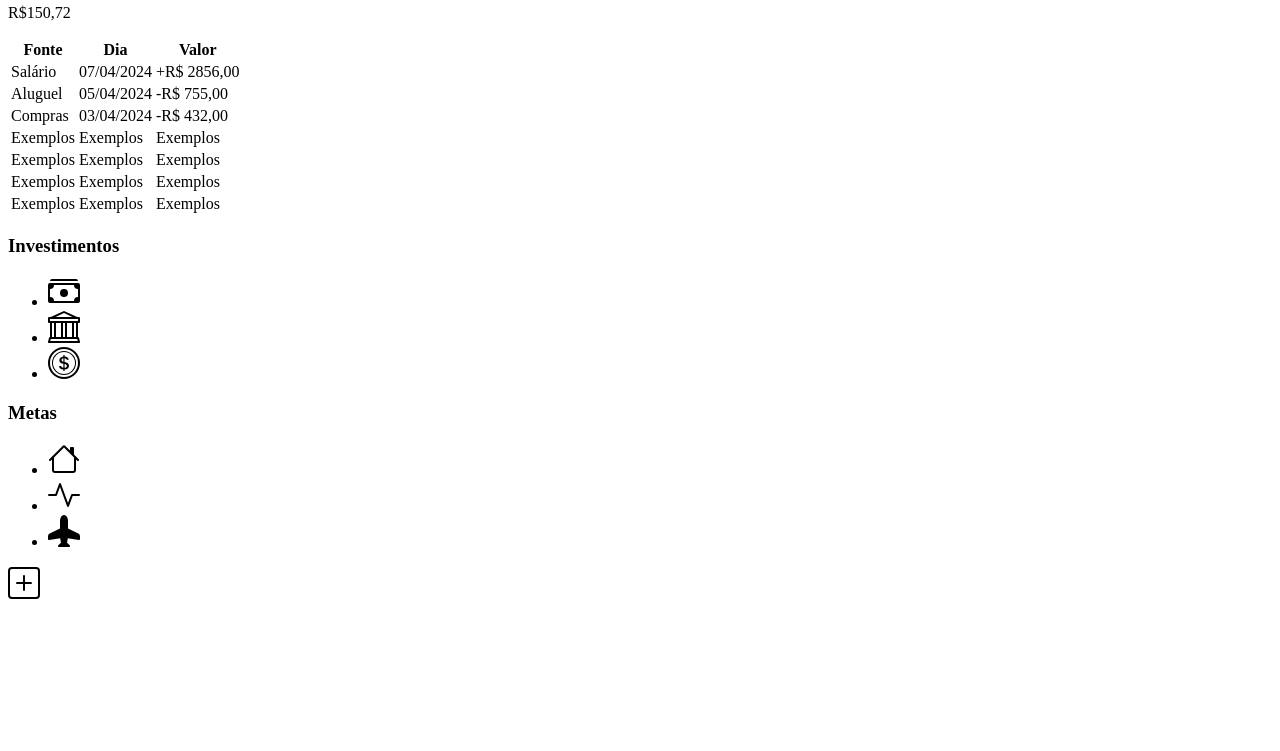
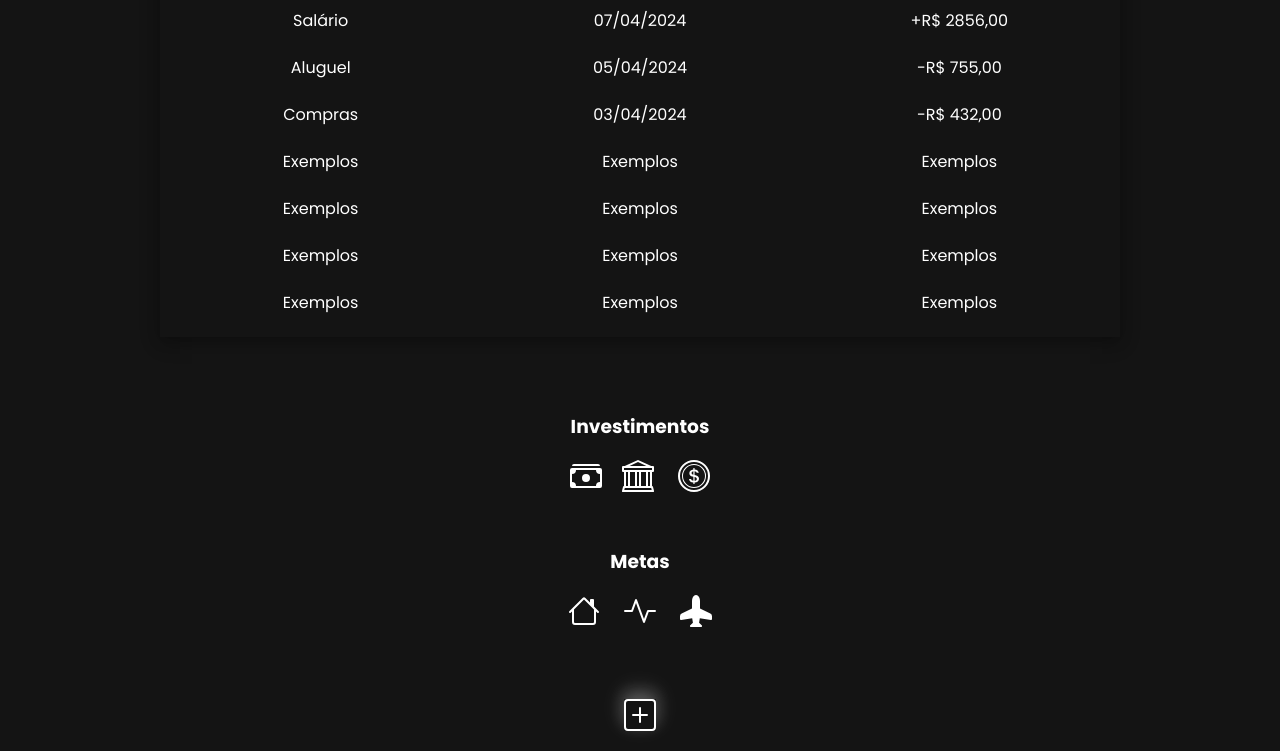
Before and after one commit to Shadowyjp/Fiap, a plain HTML site: page index.html in a window 1280 px wide. Shown: the part 172-923 px from the top of the page. Before the commit the page ends 800 px from the top, so only its background shows below. Drawn offline with Linux system fonts and the light colour scheme; files that its build step writes are made by us from their sources; the site is published under a folder, as on GitHub Pages, so addresses that start at the root find nothing.

Commit message:
Update index.html

```diff
--- a/index.html
+++ b/index.html
@@ -9,7 +9,7 @@
     <link rel="preconnect" href="https://fonts.gstatic.com" crossorigin>
     <link href="https://fonts.googleapis.com/css2?family=Poppins:ital,wght@0,100;0,200;0,300;0,400;0,500;0,600;0,700;0,800;0,900;1,100;1,200;1,300;1,400;1,500;1,600;1,700;1,800;1,900&display=swap" rel="stylesheet">
 
-    <link rel="stylesheet" href="/Assets/CSS/styles.css">
+    <link rel="stylesheet" href="./Assets/CSS/styles.css">
 
 </head>
 <body>
```
